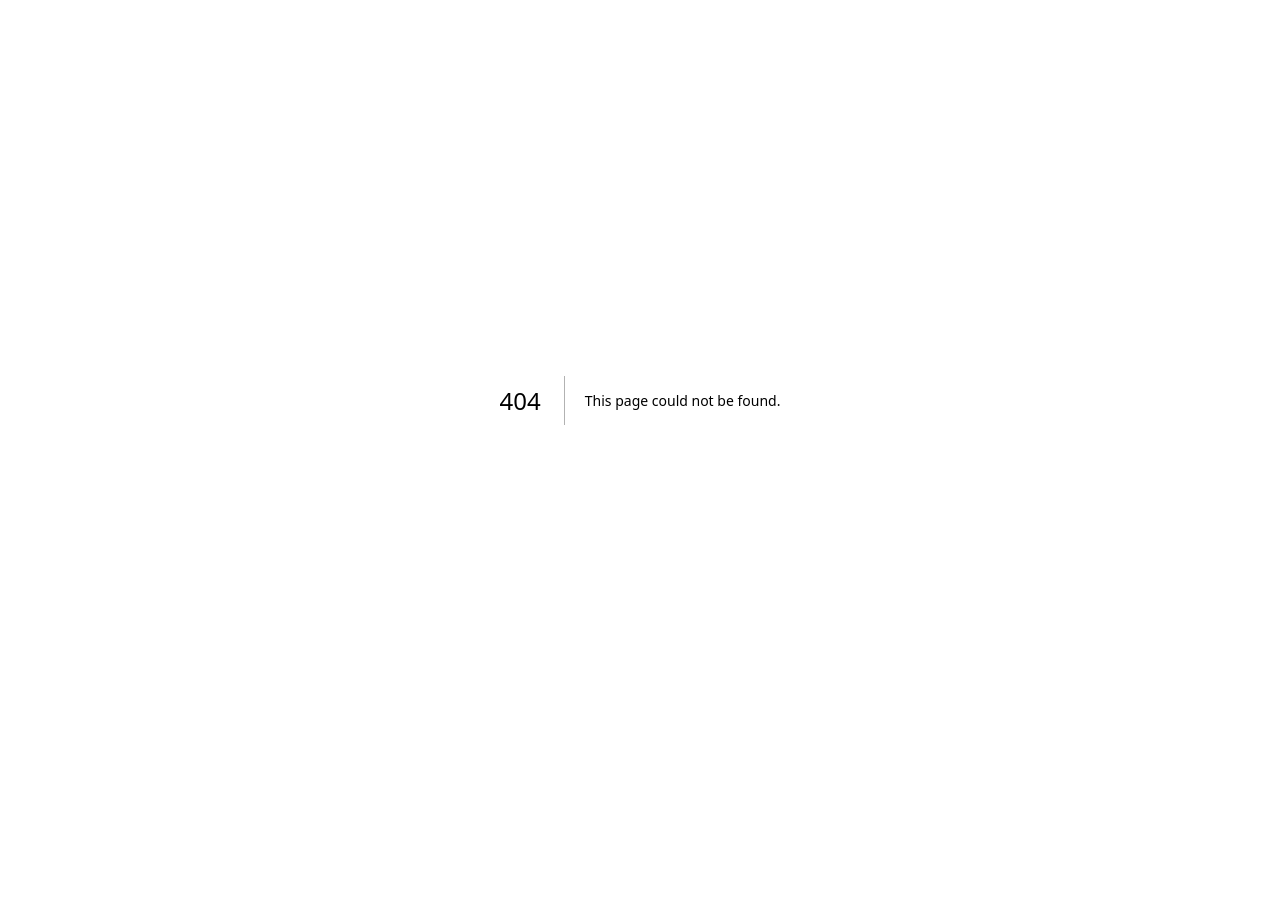
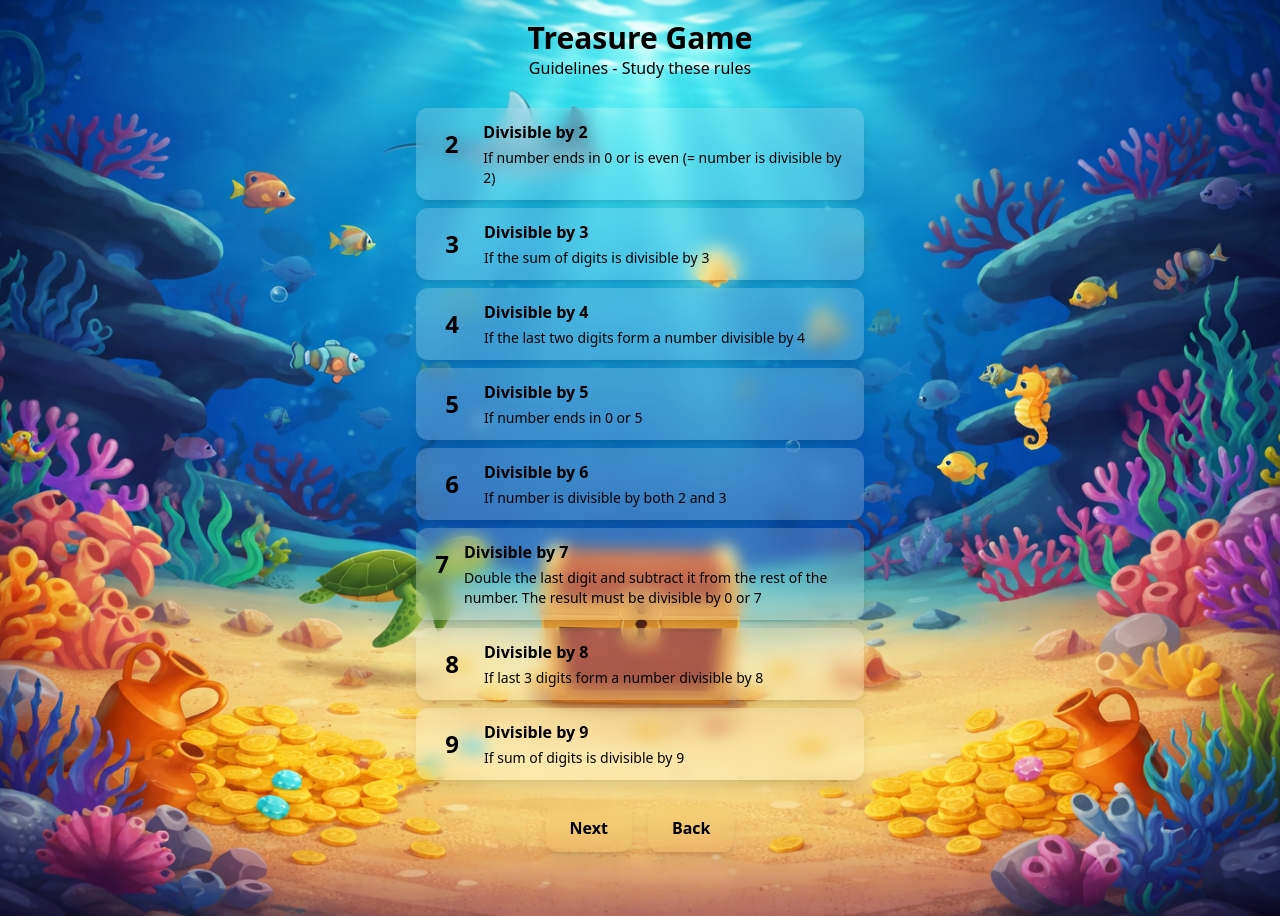
Before and after one commit to rabongHan/CSE210-WI26-Team2, a Next.js app: page /treasure/guideline in a window 1280 px wide. Before the commit this address had no page. Before the commit the page ends 800 px from the top, so only its background shows below. Built offline with nearby package versions, Linux system fonts and the light colour scheme.

Commit message:
Add TreasureGuidelinesPage component with rules and navigation buttons

```diff
--- /dev/null
+++ b/app/treasure/guideline/page.tsx
@@ -0,0 +1,117 @@
+"use client";
+
+import { NavButton } from "@/app/treasure/components/treasure-buttons";
+import "@/app/treasure/treasure.css";
+
+export default function TreasureGuidelinesPage() {
+
+  return (
+    <main className="bg-[url('app/treasure/assets/background1.png')] bg-cover bg-center min-h-screen">
+        <div className="mx-auto px-4 pb-16">
+            {/* Header */}
+            <div className="text-center py-5">
+                <h1 className="text-3xl font-extrabold">
+                    <a href="/treasure" className="hover:text-black/80">Treasure Game</a>
+                </h1>
+                <p className="text-black-600">Guidelines - Study these rules</p>
+            </div>
+
+            {/* Rule display */}
+            <div className="rounded-xl shadow-lg max-w-md mx-auto p-3 my-2 bg-white/20 backdrop-blur">
+                <div className="flex gap-2">
+                    <div className="flex h-12 w-12 items-center justify-center rounded-xl text-2xl font-bold">
+                        2
+                    </div>
+                    <div>
+                        <h3 className="font-bold">Divisible by 2</h3>
+                        <p className="mt-1 text-sm">If number ends in 0 or is even (= number is divisible by 2)</p>
+                    </div>
+                </div>
+            </div>
+            <div className="rounded-xl shadow-lg max-w-md mx-auto p-3 my-2 bg-white/20 backdrop-blur">
+                <div className="flex gap-2">
+                    <div className="flex h-12 w-12 items-center justify-center rounded-xl text-2xl font-bold">
+                        3
+                    </div>
+                    <div>
+                        <h3 className="font-bold">Divisible by 3</h3>
+                        <p className="mt-1 text-sm">If the sum of digits is divisible by 3</p>
+                    </div>
+                </div>
+            </div>
+            <div className="rounded-xl shadow-lg max-w-md mx-auto p-3 my-2 bg-white/20 backdrop-blur">
+                <div className="flex gap-2">
+                    <div className="flex h-12 w-12 items-center justify-center rounded-xl text-2xl font-bold">
+                        4
+                    </div>
+                    <div>
+                        <h3 className="font-bold">Divisible by 4</h3>
+                        <p className="mt-1 text-sm">If the last two digits form a number divisible by 4</p>
+                    </div>
+                </div>
+            </div>
+            <div className="rounded-xl shadow-lg max-w-md mx-auto p-3 my-2 bg-white/20 backdrop-blur">
+                <div className="flex gap-2">
+                    <div className="flex h-12 w-12 items-center justify-center rounded-xl text-2xl font-bold">
+                        5
+                    </div>
+                    <div>
+                        <h3 className="font-bold">Divisible by 5</h3>
+                        <p className="mt-1 text-sm">If number ends in 0 or 5</p>
+                    </div>
+                </div>
+            </div>
+            <div className="rounded-xl shadow-lg max-w-md mx-auto p-3 my-2 bg-white/20 backdrop-blur">
+                <div className="flex gap-2">
+                    <div className="flex h-12 w-12 items-center justify-center rounded-xl text-2xl font-bold">
+                        6
+                    </div>
+                    <div>
+                        <h3 className="font-bold">Divisible by 6</h3>
+                        <p className="mt-1 text-sm">If number is divisible by both 2 and 3</p>
+                    </div>
+                </div>
+            </div>
+            <div className="rounded-xl shadow-lg max-w-md mx-auto p-3 my-2 bg-white/20 backdrop-blur">
+                <div className="flex gap-2">
+                    <div className="flex h-12 w-12 items-center justify-center rounded-xl text-2xl font-bold">
+                        7
+                    </div>
+                    <div>
+                        <h3 className="font-bold">Divisible by 7</h3>
+                        <p className="mt-1 text-sm">Double the last digit and subtract it from the rest of the number. The result must be divisible by 0 or 7</p>
+                    </div>
+                </div>
+            </div>
+            <div className="rounded-xl shadow-lg max-w-md mx-auto p-3 my-2 bg-white/20 backdrop-blur">
+                <div className="flex gap-2">
+                    <div className="flex h-12 w-12 items-center justify-center rounded-xl text-2xl font-bold">
+                        8
+                    </div>
+                    <div>
+                        <h3 className="font-bold">Divisible by 8</h3>
+                        <p className="mt-1 text-sm">If last 3 digits form a number divisible by 8</p>
+                    </div>
+                </div>
+            </div>
+            <div className="rounded-xl shadow-lg max-w-md mx-auto p-3 my-2 bg-white/20 backdrop-blur">
+                <div className="flex gap-2">
+                    <div className="flex h-12 w-12 items-center justify-center rounded-xl text-2xl font-bold">
+                        9
+                    </div>
+                    <div>
+                        <h3 className="font-bold">Divisible by 9</h3>
+                        <p className="mt-1 text-sm">If sum of digits is divisible by 9</p>
+                    </div>
+                </div>
+            </div>
+
+            {/* Buttons */}
+            <div className="flex mt-6 justify-center gap-4">
+                <NavButton href="/treasure/start">Next</NavButton>
+                <NavButton href="/treasure/how-to-play">Back</NavButton>
+            </div>
+        </div>
+    </main>
+  );
+}
```
